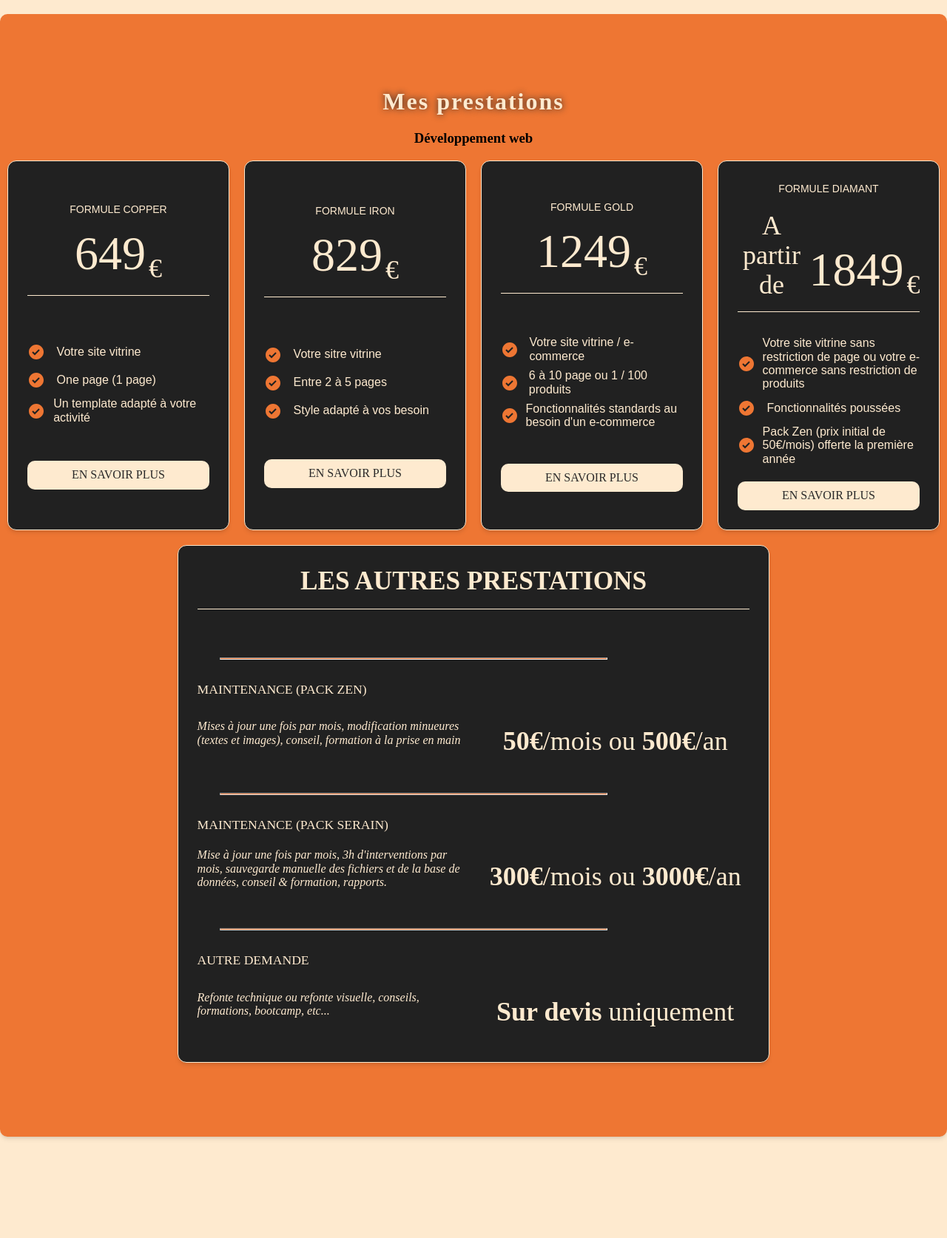
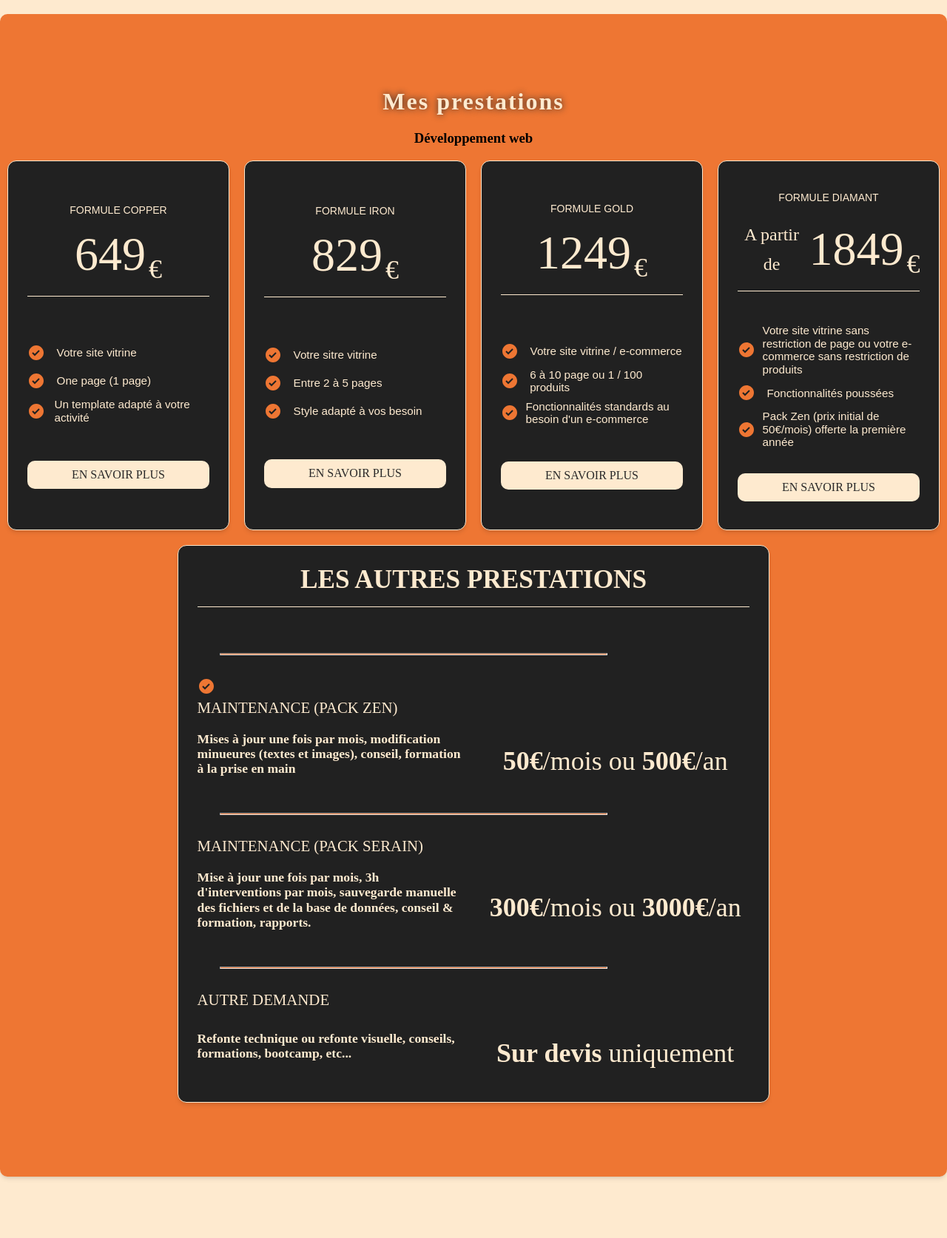
Before and after one commit to LeStitcheurF0u/personnal-tests, a PHP site: page / in a window 1280 px wide. Shown: the part 1781-3455 px from the top of the page at 74% size. Run offline with PHP 8.4, Linux system fonts and the light colour scheme; some web fonts are replaced.

Commit message:
:construction: :lipstick: Modification autres prestations

```diff
--- a/css/style.css
+++ b/css/style.css
@@ -380,7 +380,7 @@ header {
 }
 .price-container span:first-child {
     margin-top: 10px;
-    font-size: 2.25rem;
+    font-size: 1.5rem;
     line-height: 2.5rem;
 }
 
@@ -401,7 +401,7 @@ header {
 .list {
     display: flex;
     align-items: center;
-    justify-content: ce;
+    justify-content: center;
     gap: 10px;
 }
 
@@ -423,6 +423,7 @@ header {
 .list p {
     display: block;
     font-family: sans-serif;
+    font-size: 0.95rem;
 }
 
 .button-container {
@@ -483,7 +484,7 @@ header {
 
 
 .other h4 {
-    font-size: 1.1rem;
+    font-size: 1.3rem;
     font-weight: 400;
     margin: 0;
     text-transform: uppercase;
@@ -500,7 +501,8 @@ header {
 .other__content-item p {
     width: 100%;
     height: 100%;
-    font-style: italic;
+    font-size: 1.1rem;
+    font-weight: 600;
 }
 
 .other__content-item .price-container {
--- a/index.html
+++ b/index.html
@@ -407,6 +407,17 @@
           </div>
           <div class="other__content">
             <hr class="spacing" />
+            <svg
+                    xmlns="http://www.w3.org/2000/svg"
+                    width="24"
+                    height="24"
+                    viewBox="0 0 24 24"
+                    style="fill: #ee7633"
+            >
+              <path
+                      d="M12 2C6.486 2 2 6.486 2 12s4.486 10 10 10 10-4.486 10-10S17.514 2 12 2zm-1.999 14.413-3.713-3.705L7.7 11.292l2.299 2.295 5.294-5.294 1.414 1.414-6.706 6.706z"
+              ></path>
+            </svg>
             <h4>Maintenance (Pack Zen)</h4>
             <div class="other__content-item">
               <p>
```
